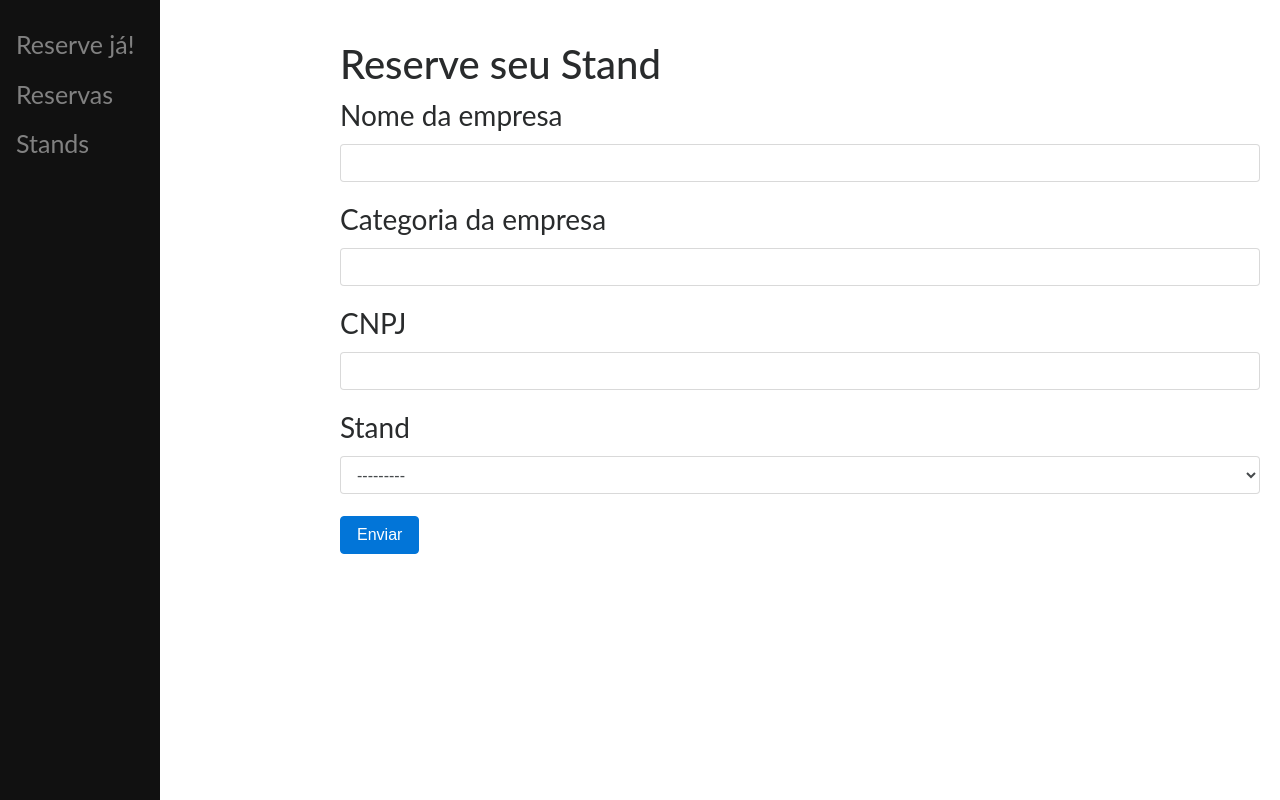
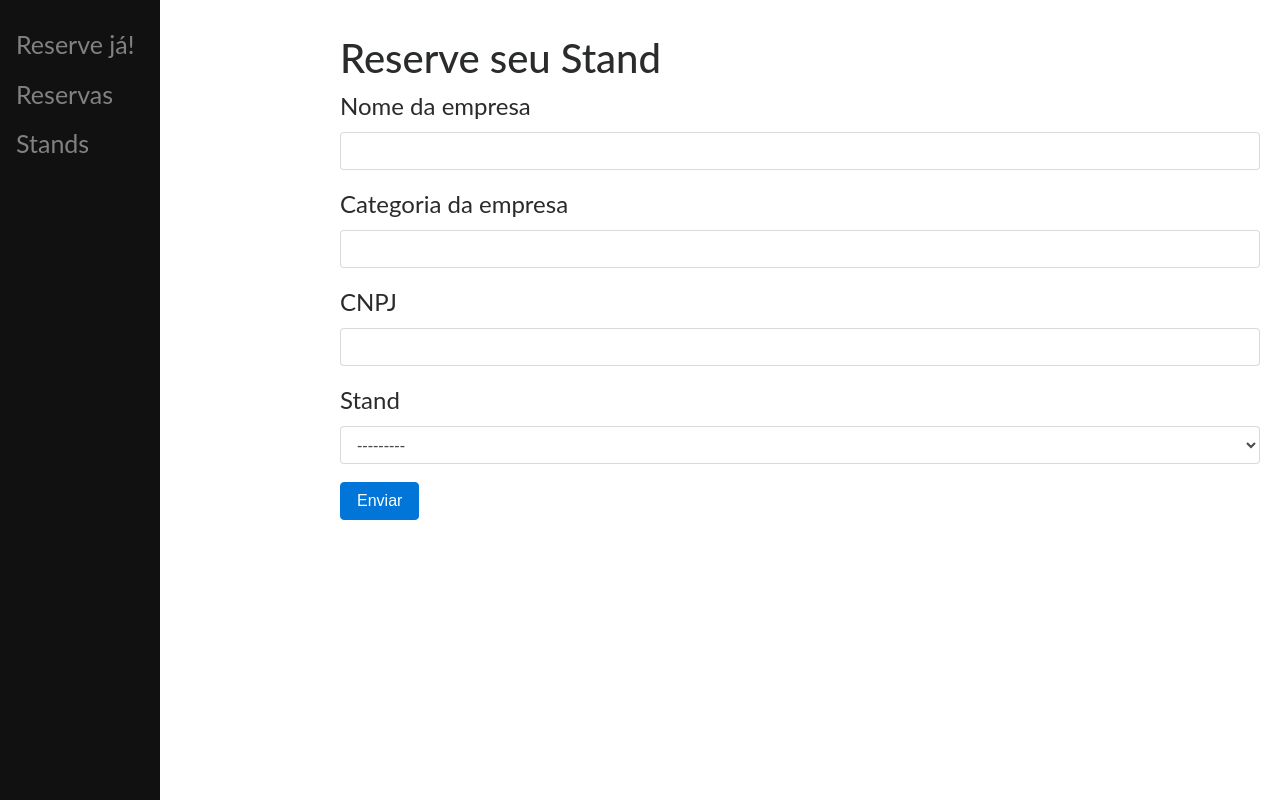
Before and after one commit to kauannascimentoo/atvfinecap, a Django app: page / in a window 1280 px wide. Run offline with Django 4.2, Linux system fonts and the light colour scheme; data comes from the database, SQL or seed files in the repository; both versions use the stored data as it was after the commit.

Commit message:
segundo commit

```diff
--- a/atividadefinecap/templates/base.html
+++ b/atividadefinecap/templates/base.html
@@ -44,7 +44,7 @@ body {
 
 main {
   margin-left: 160px; /* Same as the width of the sidenav */
-  font-size: 28px; /* Increased text to enable scrolling */
+  font-size: 24px; /* Increased text to enable scrolling */
   padding: 0px 10px;
 }
 
```
Also changed, not shown: atividadefinecap/db.sqlite3.
